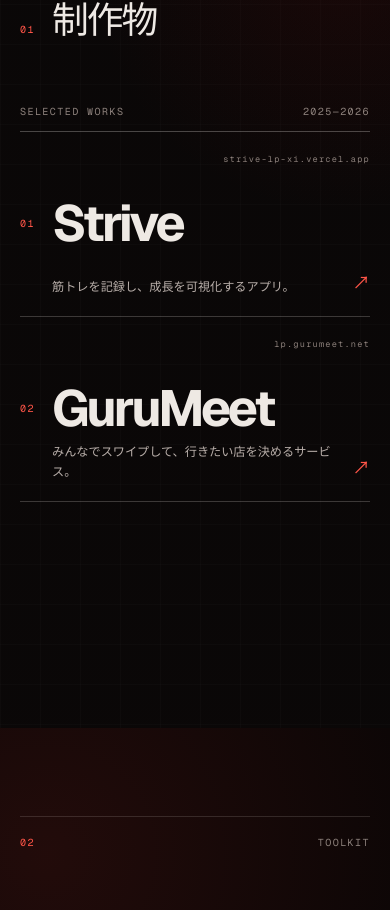
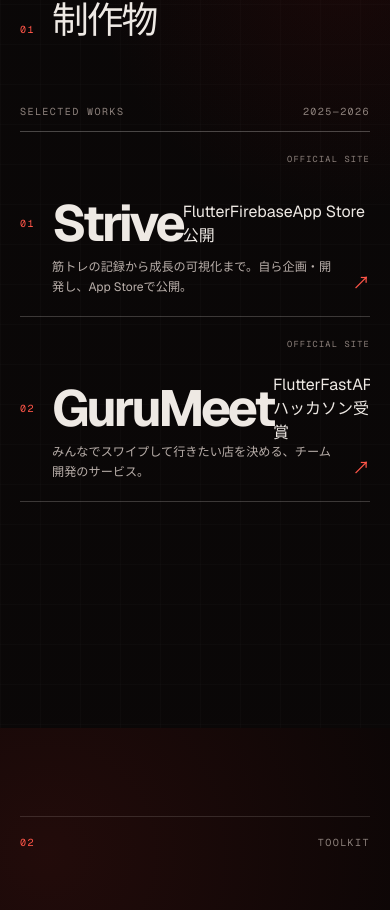
Before and after one commit to jcm2bd9rn5-cyber/shogo-taguchi-portfolio, a Next.js app: page / in a window 390 px wide. Shown: the part 1204-2114 px from the top of the page. Built offline with nearby package versions, Linux system fonts and the light colour scheme; no server answers.

Commit message:
Improve portfolio project presentation and responsive polish

```diff
--- a/components/SelectedWorks.tsx
+++ b/components/SelectedWorks.tsx
@@ -1,15 +1,17 @@
 const works = [
   {
     name: "Strive",
-    description: "筋トレを記録し、成長を可視化するアプリ。",
+    description: "筋トレの記録から成長の可視化まで。自ら企画・開発し、App Storeで公開。",
     href: "https://strive-lp-xi.vercel.app/",
-    url: "strive-lp-xi.vercel.app",
+    url: "OFFICIAL SITE",
+    tags: ["Flutter", "Firebase", "App Store公開"],
   },
   {
     name: "GuruMeet",
-    description: "みんなでスワイプして、行きたい店を決めるサービス。",
+    description: "みんなでスワイプして行きたい店を決める、チーム開発のサービス。",
     href: "https://lp.gurumeet.net/",
-    url: "lp.gurumeet.net",
+    url: "OFFICIAL SITE",
+    tags: ["Flutter", "FastAPI", "ハッカソン受賞"],
   },
 ] as const;
 
@@ -23,10 +25,15 @@
       <ol className="work-list" aria-label="制作物一覧">
         {works.map((work, index) => (
           <li className="work-item" key={work.name} data-reveal style={{ "--reveal-delay": `${index * 100}ms` } as React.CSSProperties}>
-            <a className="work-link" href={work.href} target="_blank" rel="noreferrer" data-magnetic>
+            <a className="work-link" href={work.href} target="_blank" rel="noopener noreferrer" data-magnetic aria-label={`${work.name} の公式サイトを開く（新しいタブ）`}>
               <span className="work-number">0{index + 1}</span>
               <span className="work-name">{work.name}</span>
-              <span className="work-description">{work.description}</span>
+              <span className="work-details">
+                <span className="work-description">{work.description}</span>
+                <span className="work-tags" aria-label="技術と実績">
+                  {work.tags.map((tag) => <span className="work-tag" key={tag}>{tag}</span>)}
+                </span>
+              </span>
               <span className="work-url">{work.url}</span>
               <span className="work-arrow" aria-hidden="true">↗</span>
             </a>
```
